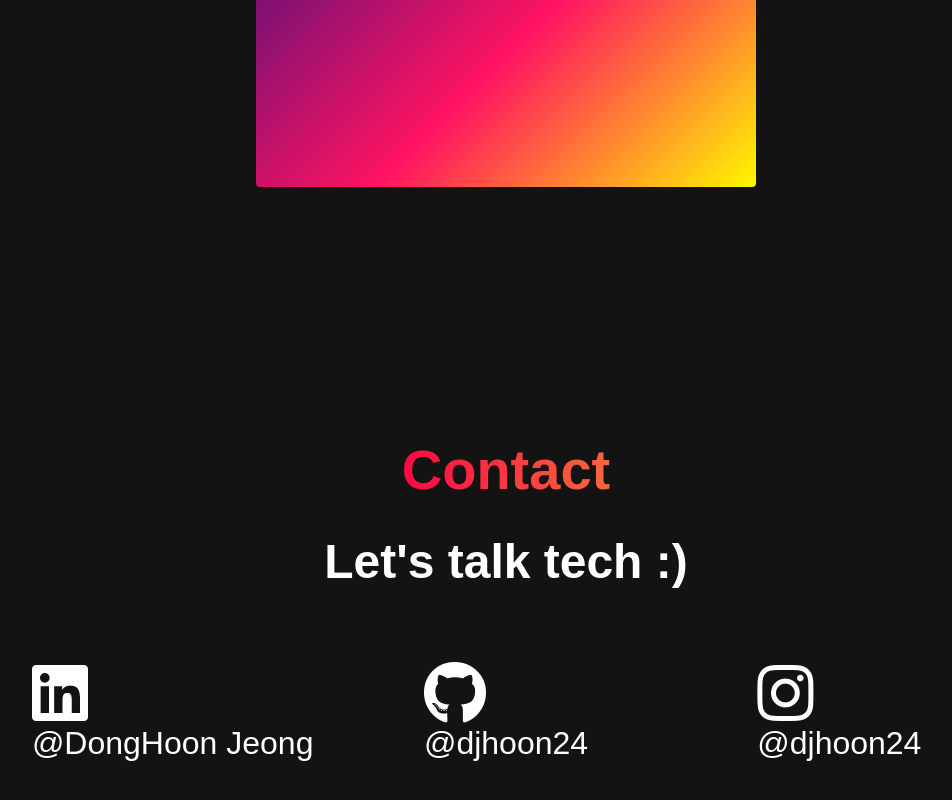
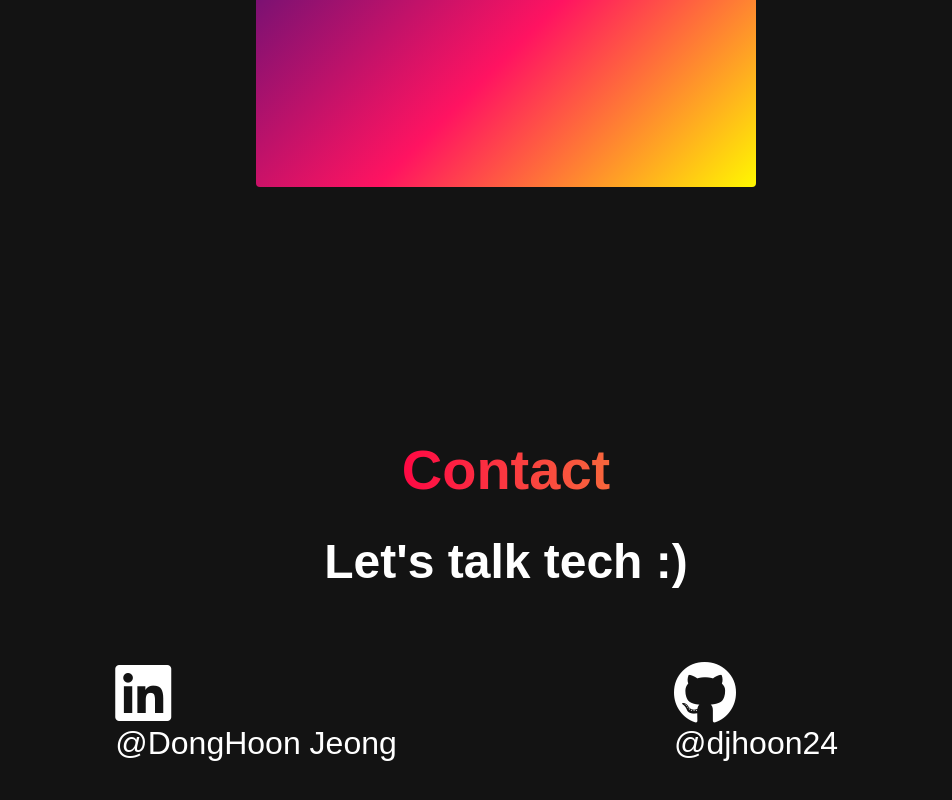
Before and after one commit to DJHoon24/djhoon24.github.io, a plain HTML site: page index.html in a window 1280 px wide. Shown: the part 3868-4668 px from the top of the page, without its empty margins (134-1086 px from the left). Drawn offline with Linux system fonts and the light colour scheme.

Commit message:
Update to site
New updates

```diff
--- a/css/main.css
+++ b/css/main.css
@@ -544,7 +544,7 @@
 
 .contact__wrapper {
   display: grid;
-  grid-template-columns: 1fr 1fr 1fr;
+  grid-template-columns: 1fr 1fr;
   grid-template-rows: 1fr;
   width: 90%;
   max-width: 1000px;
--- a/index.html
+++ b/index.html
@@ -137,12 +137,6 @@
             <p>@djhoon24</p>
           </a>
         </div>
-        <div class="contact__link">
-          <a href="https://www.instagram.com/djhoon24/" target="_blank">
-            <i class="fab fa-instagram"></i>
-            <p>@djhoon24</p>
-          </a>
-        </div>
       </div>
     </div>
 
```
